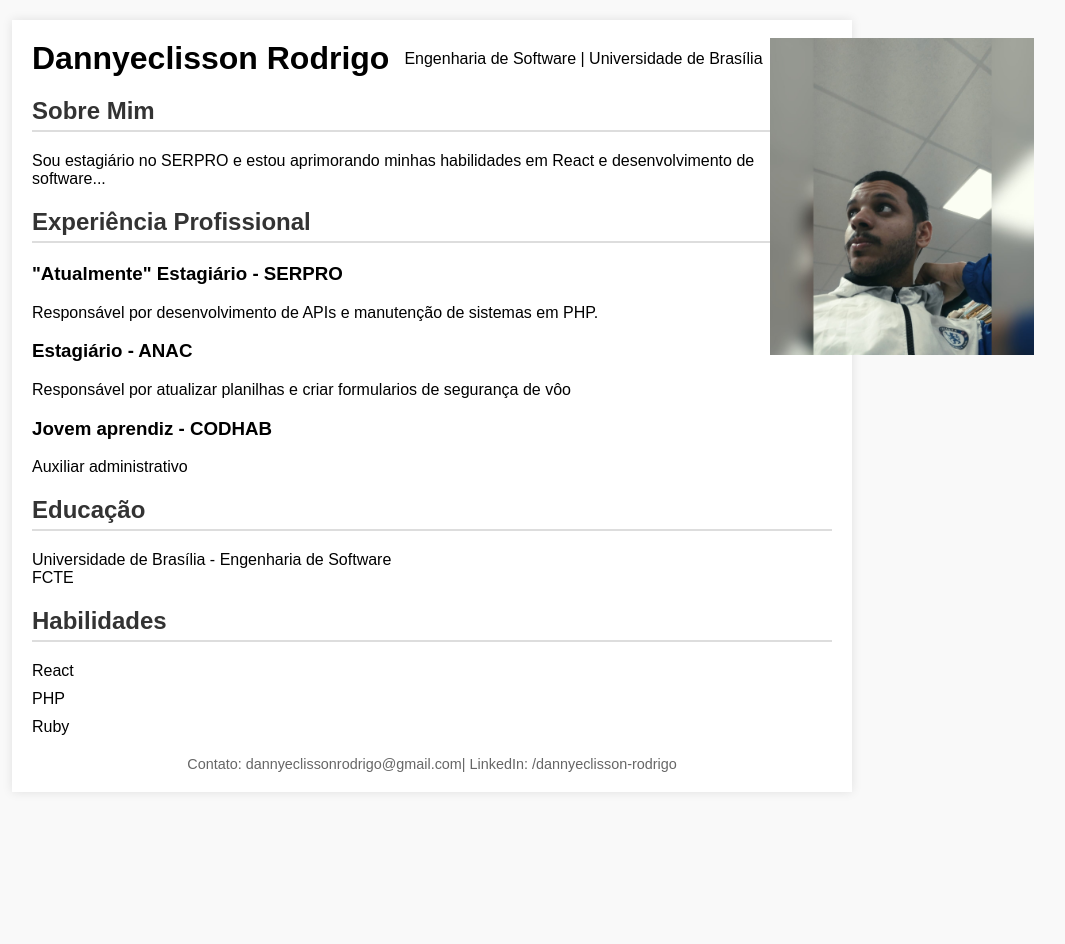
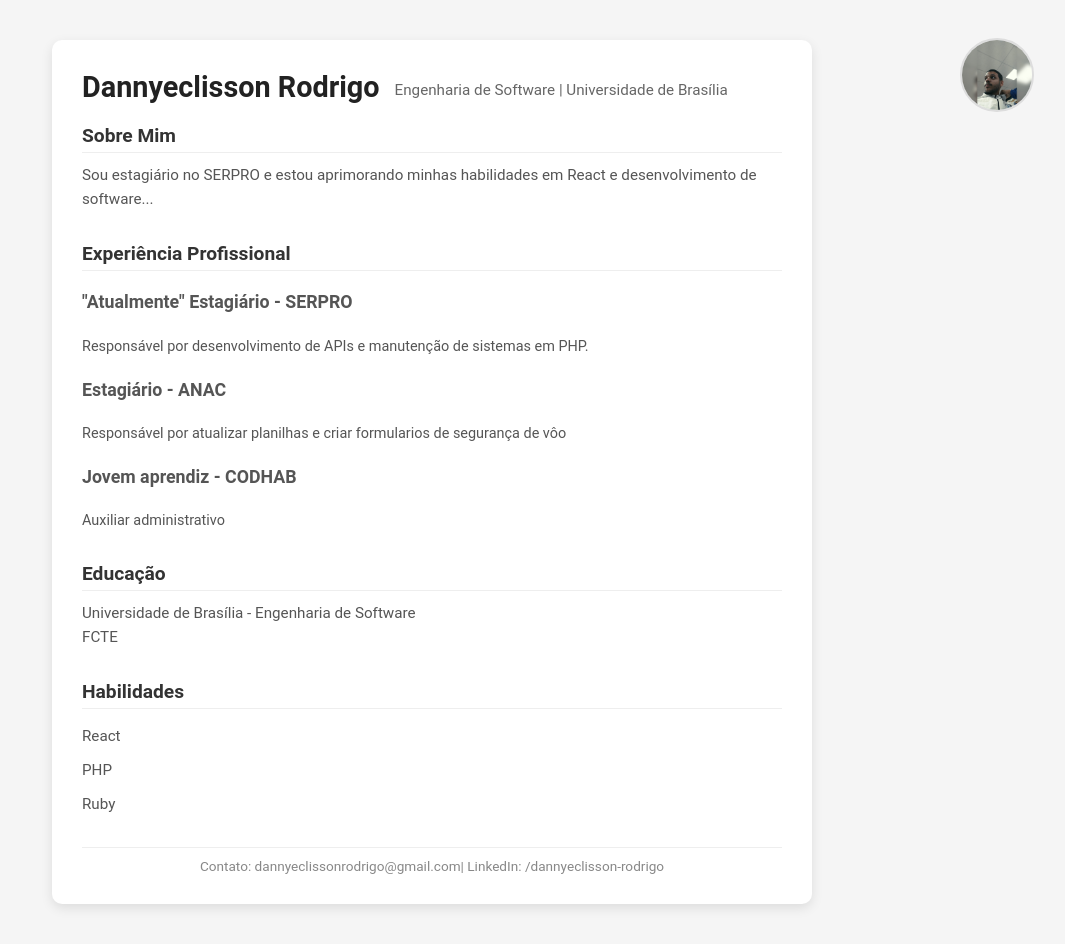
Before and after one commit to clara-ribeiro/eps-mds-2024.2, a React (Create React App) app in the folder sentinelas-membros/: page /dannyeclisson in a window 1280 px wide. Shown: the whole page, without its empty margins (208-1273 px from the left). Before the commit the page ends 812 px from the top, so only its background shows below. Built offline with nearby package versions, Linux system fonts and the light colour scheme; a web font is replaced by a local one.

Commit message:
tentei deixar minimalista

```diff
--- a/sentinelas-membros/src/pages/DannyeclissonRodrigo/index.css
+++ b/sentinelas-membros/src/pages/DannyeclissonRodrigo/index.css
@@ -1,18 +1,21 @@
 /* App.css */
+
 body {
-    font-family: Arial, sans-serif;
-    background-color: #f9f9f9;
+    font-family: 'Roboto', sans-serif;
+    background-color: #f5f5f5;
+    color: #333;
     margin: 0;
     padding: 0;
 }
 
 .App {
     width: 80%;
-    max-width: 800px;
-    margin: 20px auto;
-    background-color: #fff;
-    padding: 20px;
-    box-shadow: 0 0 10px rgba(0, 0, 0, 0.1);
+    max-width: 700px;
+    margin: 40px auto;
+    background-color: #ffffff;
+    padding: 30px;
+    border-radius: 10px;
+    box-shadow: 0 4px 12px rgba(0, 0, 0, 0.1);
 }
 
 .header {
@@ -24,21 +27,42 @@ body {
 }
 
 .header img {
-    width: 264px;
-    height: 317px;
+    width: 70px;
+    height: 70px;
+    border-radius: 50%;
+    object-fit: cover;
+    border: 2px solid #ddd;
 }
+
 header h1 {
+    font-size: 1.8em;
     margin: 0;
+    color: #222;
+}
+
+header p {
+    color: #666;
+    font-size: 0.95em;
+    margin-top: 5px;
 }
 
 section {
-    margin-bottom: 20px;
+    margin-bottom: 30px;
 }
 
 section h2 {
+    font-size: 1.2em;
     color: #333;
-    border-bottom: 2px solid #ddd;
+    margin-bottom: 10px;
     padding-bottom: 5px;
+    border-bottom: 1px solid #eee;
+}
+
+section p,
+ul {
+    font-size: 0.95em;
+    line-height: 1.6;
+    color: #555;
 }
 
 ul {
@@ -52,6 +76,9 @@ li {
 
 footer {
     text-align: center;
-    font-size: 0.9em;
-    color: #666;
+    font-size: 0.85em;
+    color: #888;
+    border-top: 1px solid #eee;
+    padding-top: 10px;
+    margin-top: 20px;
 }
--- a/sentinelas-membros/src/pages/DannyeclissonRodrigo/index.jsx
+++ b/sentinelas-membros/src/pages/DannyeclissonRodrigo/index.jsx
@@ -1,11 +1,13 @@
 import React from 'react';
 import './index.css';
 import profilepicture from './profilepicture.jpeg';
+import backgroundImage from './code_g1019737194.jpg';
 
 function App() {
     return (
         <div className="App">
             <header className="header">
+
                 <img src={profilepicture} alt="profilepicture" className="profile-picture" />
                 <h1>Dannyeclisson Rodrigo</h1>
                 <p>Engenharia de Software | Universidade de Brasília</p>
```
Also changed, not shown: sentinelas-membros/src/pages/DannyeclissonRodrigo/code_g1019737194.jpg (added).
